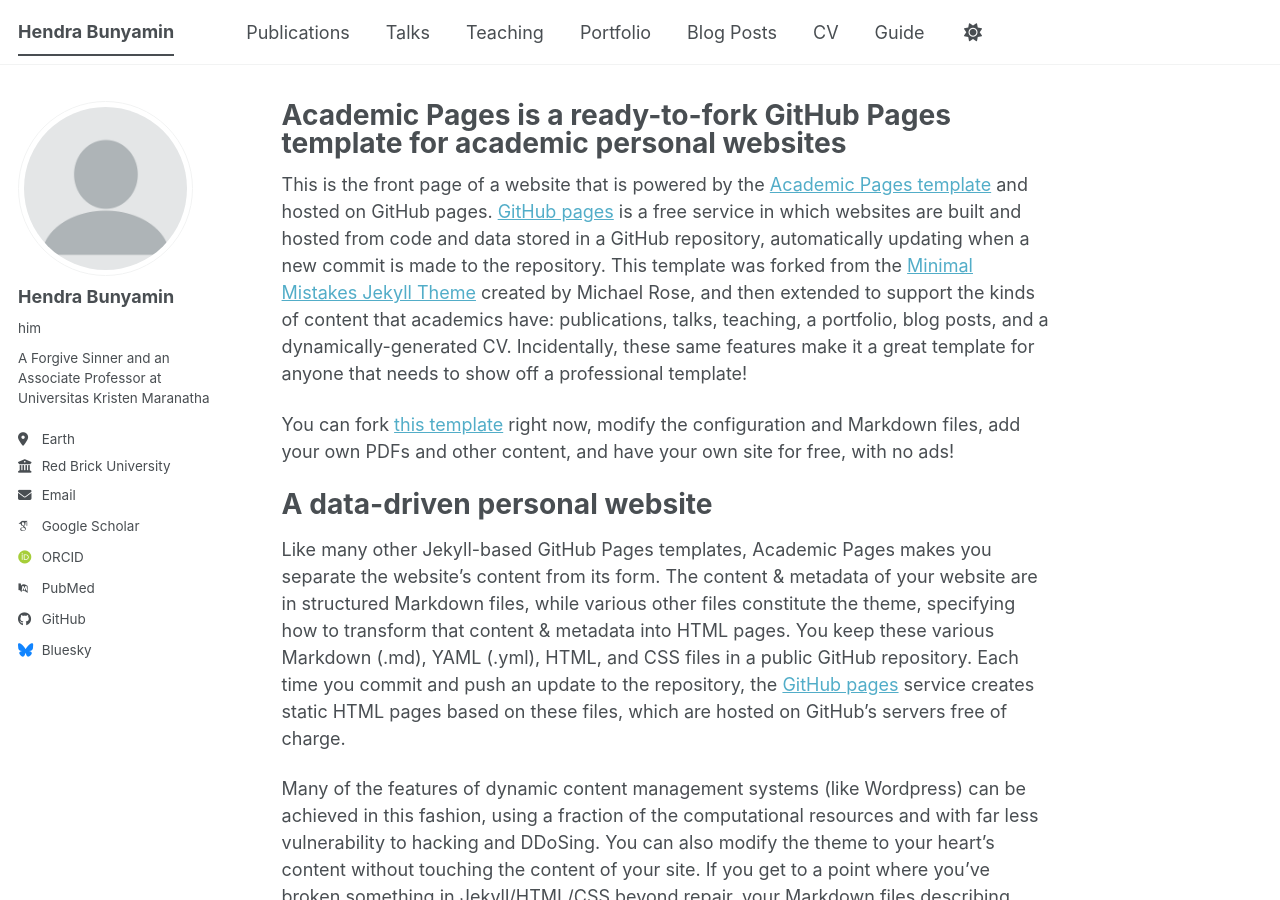
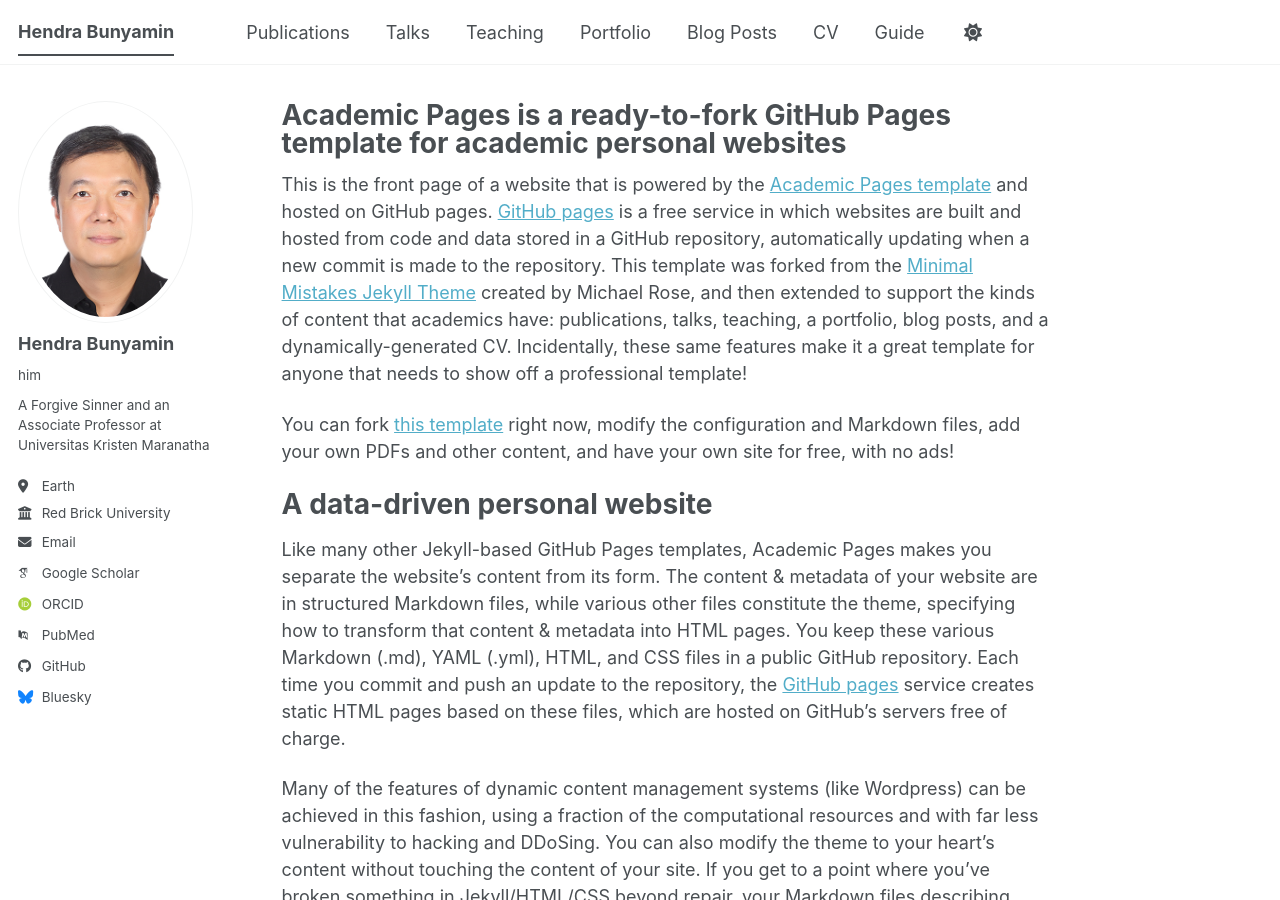
Before and after one commit to hbunyamin/hbunyamin.github.io, a Jekyll site: the page built from _pages/about.md, in a window 1280 px wide and 900 px high. Built offline with Jekyll 4.4.1, drawn with Linux system fonts in a browser that asks for light colours; some web fonts are replaced; a script bundle is joined from its source files by our own code; library files that are not in the unit come from our copies.

Commit message:
Add profile pic

```diff
--- a/_config.yml
+++ b/_config.yml
@@ -23,7 +23,7 @@
 #               Additional customization can be done by editing /_includes/author-profile.html
 author:
   # Biographic information
-  avatar           : "profile.png"
+  avatar           : "profile-hendra.jpg"
   name             : "Hendra Bunyamin"
   pronouns         : "him" # example: "she/her"
   bio              : "A Forgive Sinner and an Associate Professor at Universitas Kristen Maranatha"
```
Also changed, not shown: images/profile-hendra.jpg (added).
